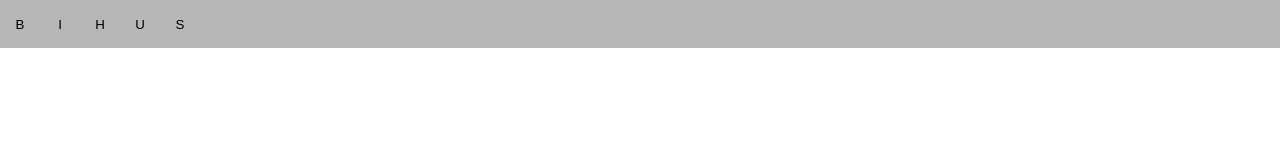
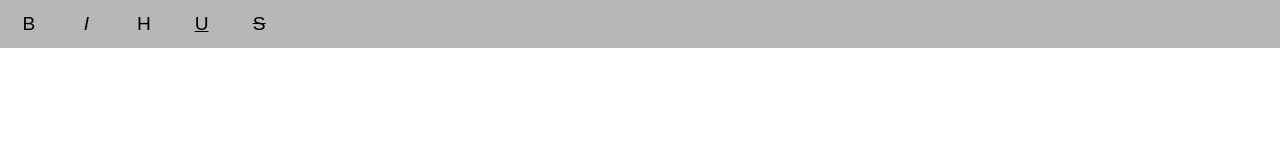
Before and after one commit to zxhuaman/md-book, an Angular app: page / in a window 1280 px wide. Shown: the top 160 px of the page. Built offline with nearby package versions, Linux system fonts and the light colour scheme.

Commit message:
modify:style

```diff
--- a/src/app/app.component.css
+++ b/src/app/app.component.css
@@ -13,6 +13,20 @@
   background: none;
   border: none;
   height: 100%;
+  font-weight: normal;
+  font-size: 1.2em;
+}
+
+.italic {
+  font-style: italic;
+}
+
+.underline {
+  text-decoration: underline;
+}
+
+.line-through {
+  text-decoration: line-through;
 }
 
 .book-panel {
--- a/src/app/app.component.html
+++ b/src/app/app.component.html
@@ -1,11 +1,11 @@
 <!--The content below is only a placeholder and can be replaced.-->
 
 <div class="tool-bar">
-  <button class="tool-item">B</button>
-  <button class="tool-item">I</button>
-  <button class="tool-item">H</button>
-  <button class="tool-item">U</button>
-  <button class="tool-item">S</button>
+  <button class="tool-item bold" title="粗体">B</button>
+  <button class="tool-item italic" title="斜体">I</button>
+  <button class="tool-item" title="标题">H</button>
+  <button class="tool-item underline" title="下划线">U</button>
+  <button class="tool-item line-through" title="中划线">S</button>
 </div>
 <div class="book-panel">
   <textarea class="edit" (input)="onInput($event)"></textarea>
```
